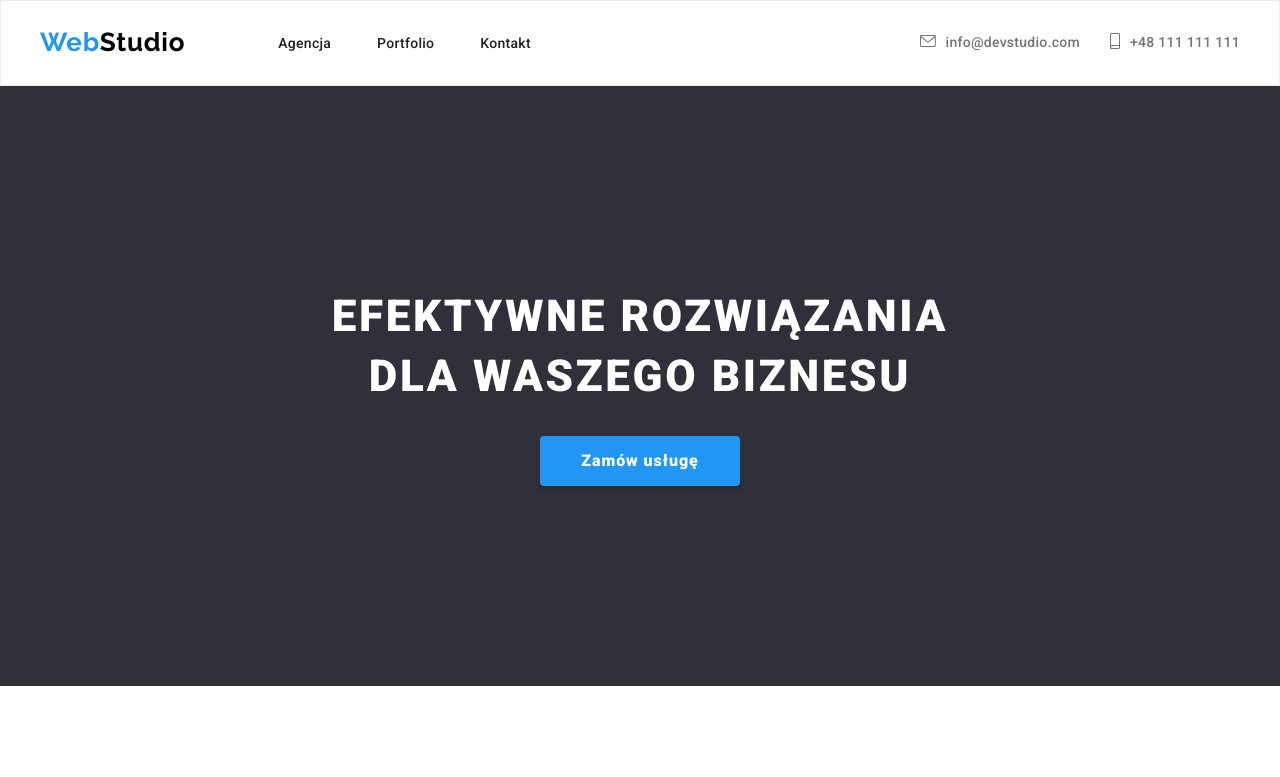
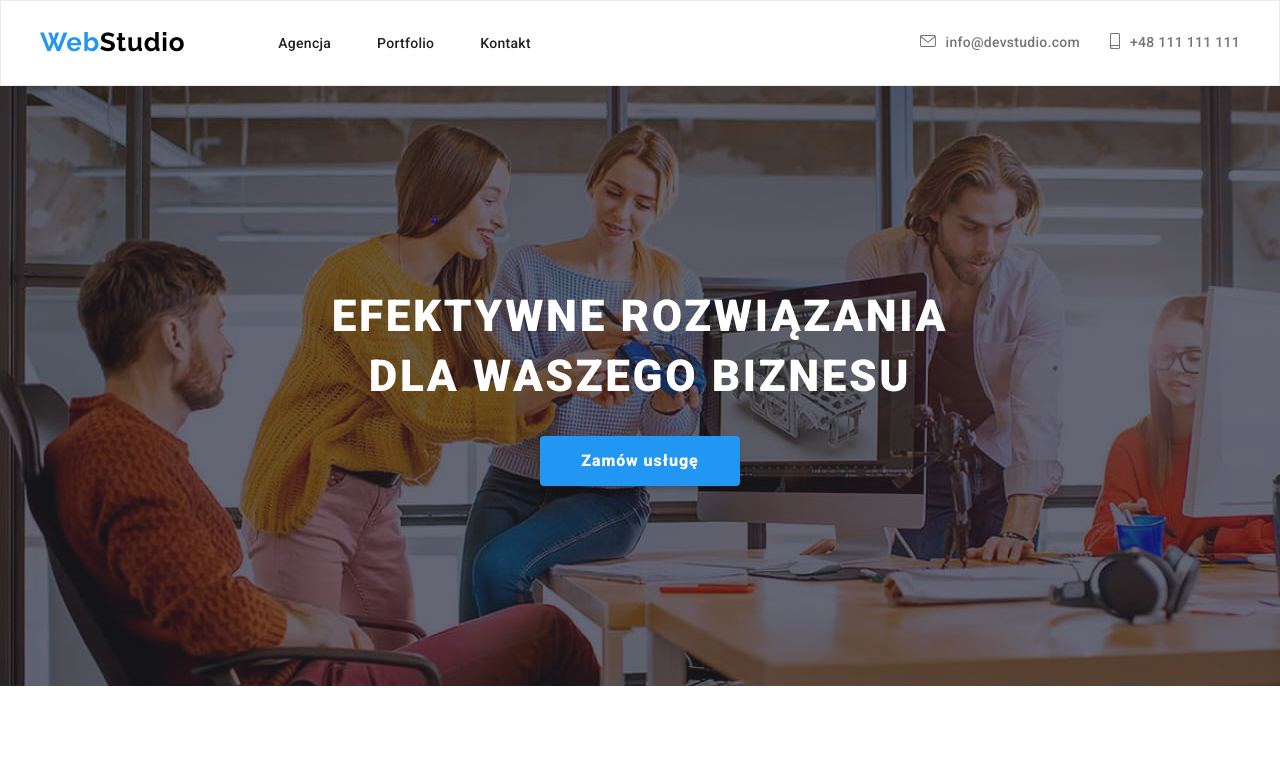
Before and after one commit to KubaTurek/goit-markup-hw-04, a plain HTML site: page index.html in a window 1280 px wide. Shown: the top 777 px of the page. Drawn offline with nearby package versions, Linux system fonts and the light colour scheme; the site is published under a folder, as on GitHub Pages, so addresses that start at the root find nothing.

Commit message:
background path corrected

```diff
--- a/css/styles.css
+++ b/css/styles.css
@@ -75,7 +75,7 @@ body {
 }
 .section1 {
   background-image: linear-gradient(rgba(47, 48, 58, 0.4), rgba(47, 48, 58, 0.4)),
-    url(/images/background.jpg);
+    url("../images/background.jpg");
 }
 
 .tittle {
```
